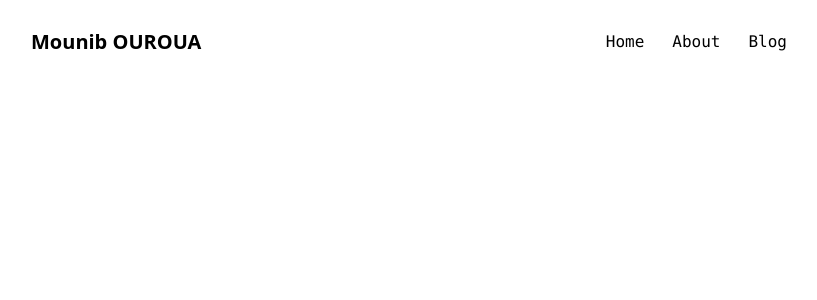
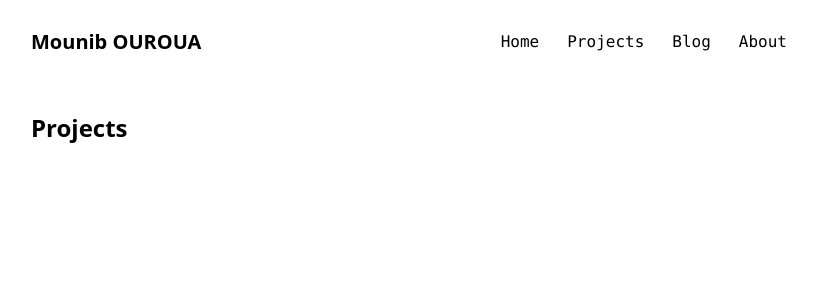
Before and after one commit to Mounib-dev/nuxt-blog-training, a Nuxt app: page /projects in a window 1280 px wide. Shown: the top 300 px of the page, without its empty margins (233-1050 px from the left). Built offline with nearby package versions, Linux system fonts and the light colour scheme.

Commit message:
Adding projects page

```diff
--- a/components/Menu.vue
+++ b/components/Menu.vue
@@ -4,11 +4,15 @@
       <li>
         <NuxtLink to="/" class="link">Home</NuxtLink>
       </li>
+
       <li>
-        <NuxtLink to="/about" class="link">About</NuxtLink>
+        <NuxtLink to="/projects" class="link">Projects</NuxtLink>
       </li>
       <li>
         <NuxtLink to="/blog" class="link">Blog</NuxtLink>
+      </li>
+      <li>
+        <NuxtLink to="/about" class="link">About</NuxtLink>
       </li>
     </ul>
   </nav>
--- /dev/null
+++ b/components/ProjectsList.vue
@@ -0,0 +1,7 @@
+<template>
+  <div></div>
+</template>
+
+<script setup lang="ts"></script>
+
+<style scoped></style>
--- a/layouts/default.vue
+++ b/layouts/default.vue
@@ -7,7 +7,7 @@
       <Menu />
     </header>
 
-    <main class="p-2">
+    <main class="p-2 mt-10">
       <slot />
     </main>
   </div>
--- /dev/null
+++ b/pages/projects.vue
@@ -0,0 +1,14 @@
+<template>
+  <div>
+    <h2 class="text-2xl font-semibold mb-10">Projects</h2>
+    <ProjectsList />
+  </div>
+</template>
+
+<script setup lang="ts">
+useHead({
+  title: "Projects",
+});
+</script>
+
+<style scoped></style>
```
